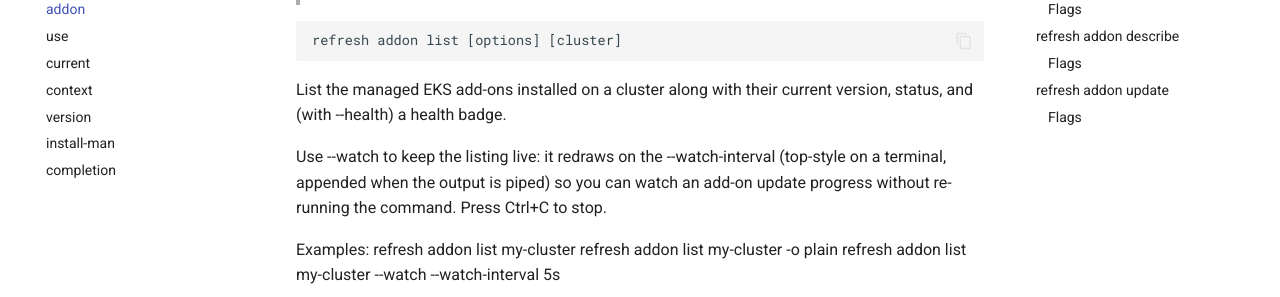
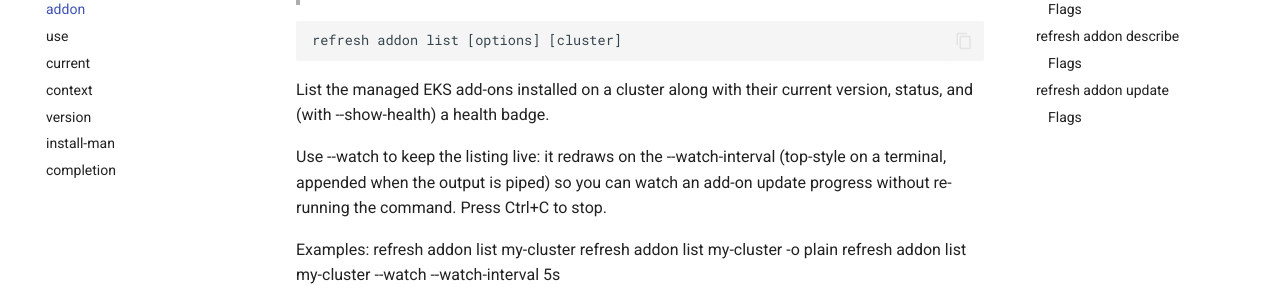
Before and after one commit to dantech2000/refresh, an MkDocs documentation site: the page built from docs/reference/addon.md, in a window 1280 px wide and 900 px high, scrolled down 604 px. Shown: the part 180-477 px from the top of the window. Built offline with MkDocs 1.6.1 and Material for MkDocs 9.7.7, drawn with Linux system fonts in a browser that asks for light colours; comment, search, counter and statistics services are not loaded.

Commit message:
docs: correct the cluster and addon list help text

````diff
--- a/docs/reference/addon.md
+++ b/docs/reference/addon.md
@@ -30,7 +30,7 @@
 ```
 
 List the managed EKS add-ons installed on a cluster along with their
-current version, status, and (with --health) a health badge.
+current version, status, and (with --show-health) a health badge.
 
 Use --watch to keep the listing live: it redraws on the --watch-interval
 (top-style on a terminal, appended when the output is piped) so you can watch
````
Also changed, not shown: docs/reference/cluster.md (+1 -1 lines), docs/reference/index.md (+1 -1 lines), 2 other files.
